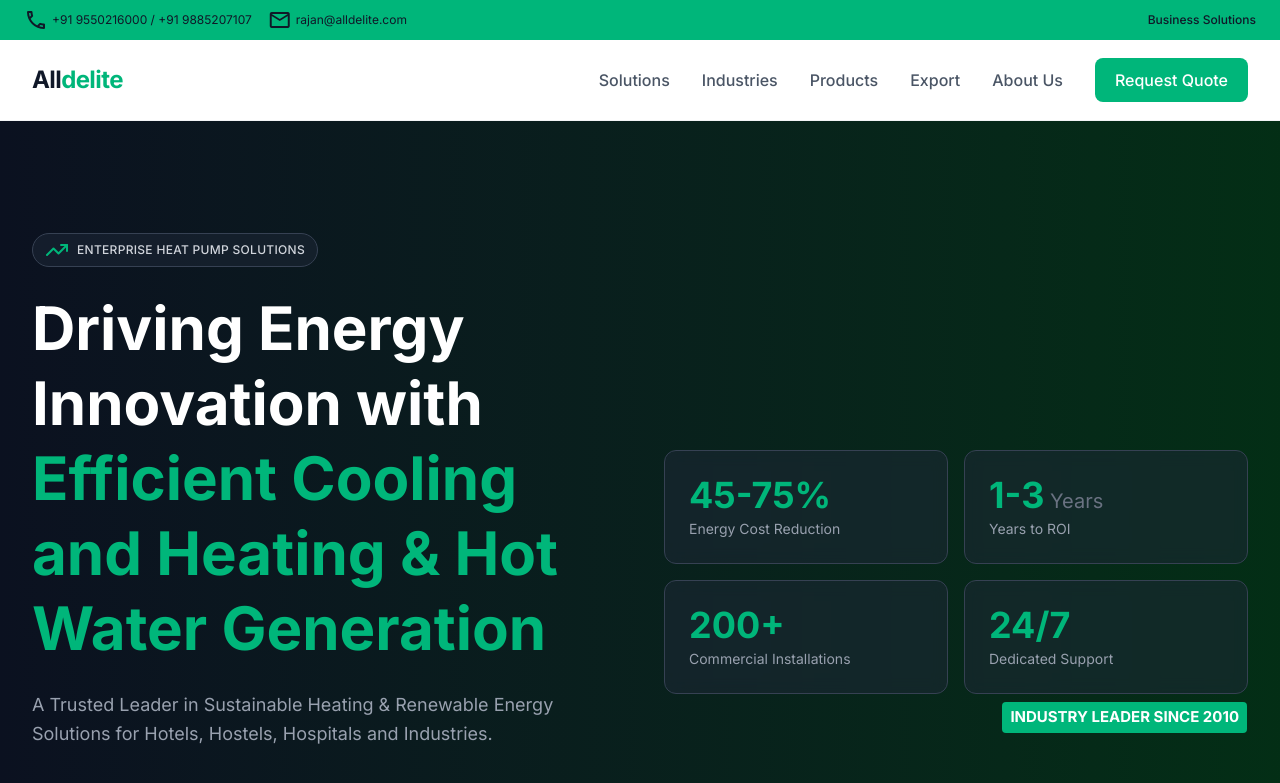
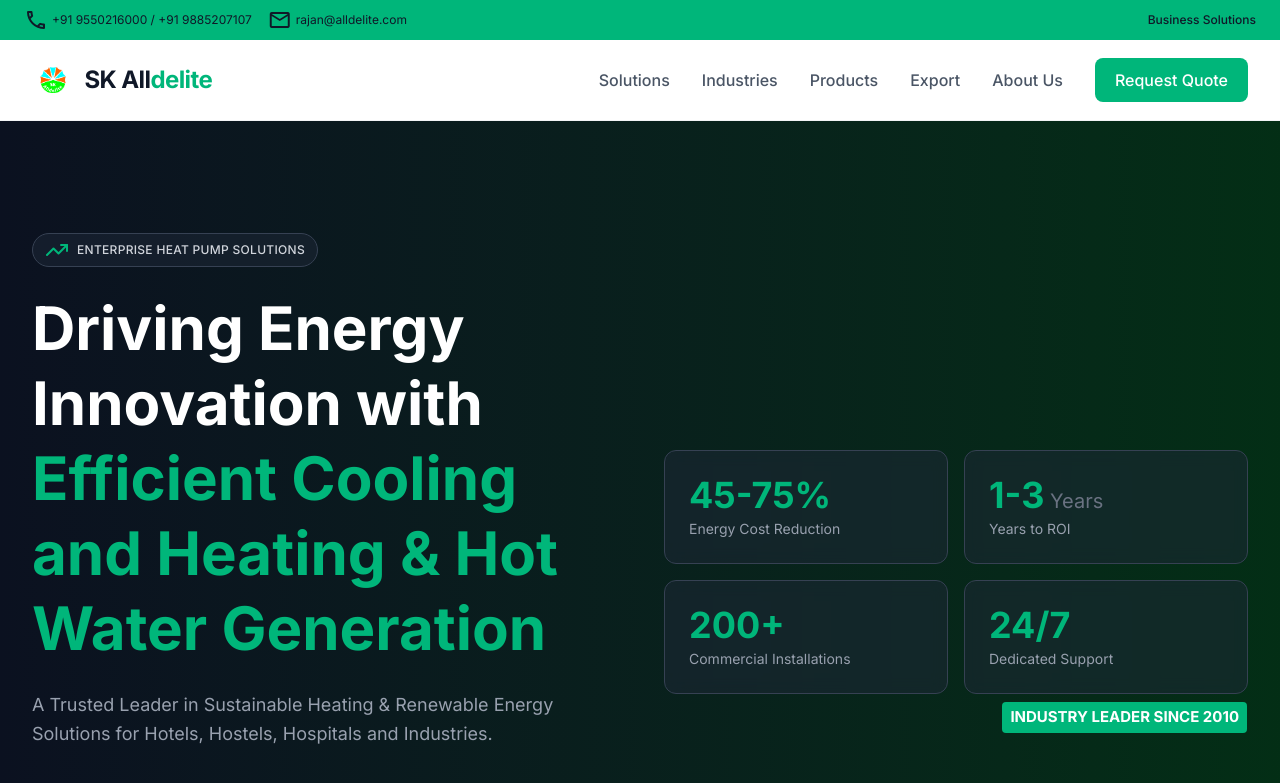
Before and after one commit to scaleoxperts/alldelite, a Next.js app: page / in a window 1280 px wide. Shown: the top 783 px of the page. Built offline with nearby package versions, Linux system fonts and the light colour scheme.

Commit message:
update: Revise HeroSection title and description; enhance Navbar with logo

```diff
--- a/components/export/Hero.export.tsx
+++ b/components/export/Hero.export.tsx
@@ -19,12 +19,12 @@ export default function HeroSection() {
         </div>
 
         <h1 className="mb-5 text-6xl font-bold tracking-tight md:text-7xl">
-          Export Operations
+          Elite Customers
         </h1>
 
         <p className="mx-auto mb-14 max-w-2xl text-lg leading-relaxed font-light text-gray-300">
-          Expanding sustainable heat pump solutions to international markets
-          through strategic partnerships
+          Our portfolio of elite customers reflects a strong legacy of trust,
+          quality delivery, and long-term partnerships across diverse sectors.
         </p>
 
         <div className="grid w-full max-w-2xl grid-cols-3 gap-4">
--- a/components/layout/Navbar.tsx
+++ b/components/layout/Navbar.tsx
@@ -1,7 +1,7 @@
 "use client";
-
 import { useState } from "react";
 
+import Image from "next/image";
 import Link from "next/link";
 import { usePathname } from "next/navigation";
 
@@ -19,16 +19,24 @@ export default function Navbar() {
             <Link
               prefetch={true}
               href="/"
-              className="text-2xl font-bold tracking-tight text-gray-900"
+              className="flex items-center gap-2.5"
             >
-              All<span className="text-(--color-primary)">delite</span>
+              <Image
+                src="/shared/alldelite-logo.jpg"
+                alt="SK Alldelite logo"
+                width={100}
+                height={100}
+                className="h-9 w-auto object-contain"
+              />
+              <span className="text-2xl font-bold tracking-tight whitespace-nowrap text-gray-900">
+                SK All<span className="text-(--color-primary)">delite</span>
+              </span>
             </Link>
           </div>
 
           <div className="hidden items-center space-x-8 md:flex">
             {NAV_LINKS.map((link) => {
               const active = pathname === link.href;
-
               return (
                 <Link
                   prefetch={true}
@@ -71,7 +79,6 @@ export default function Navbar() {
           <div className="flex flex-col space-y-4">
             {NAV_LINKS.map((link) => {
               const active = pathname === link.href;
-
               return (
                 <Link
                   prefetch={true}
```
